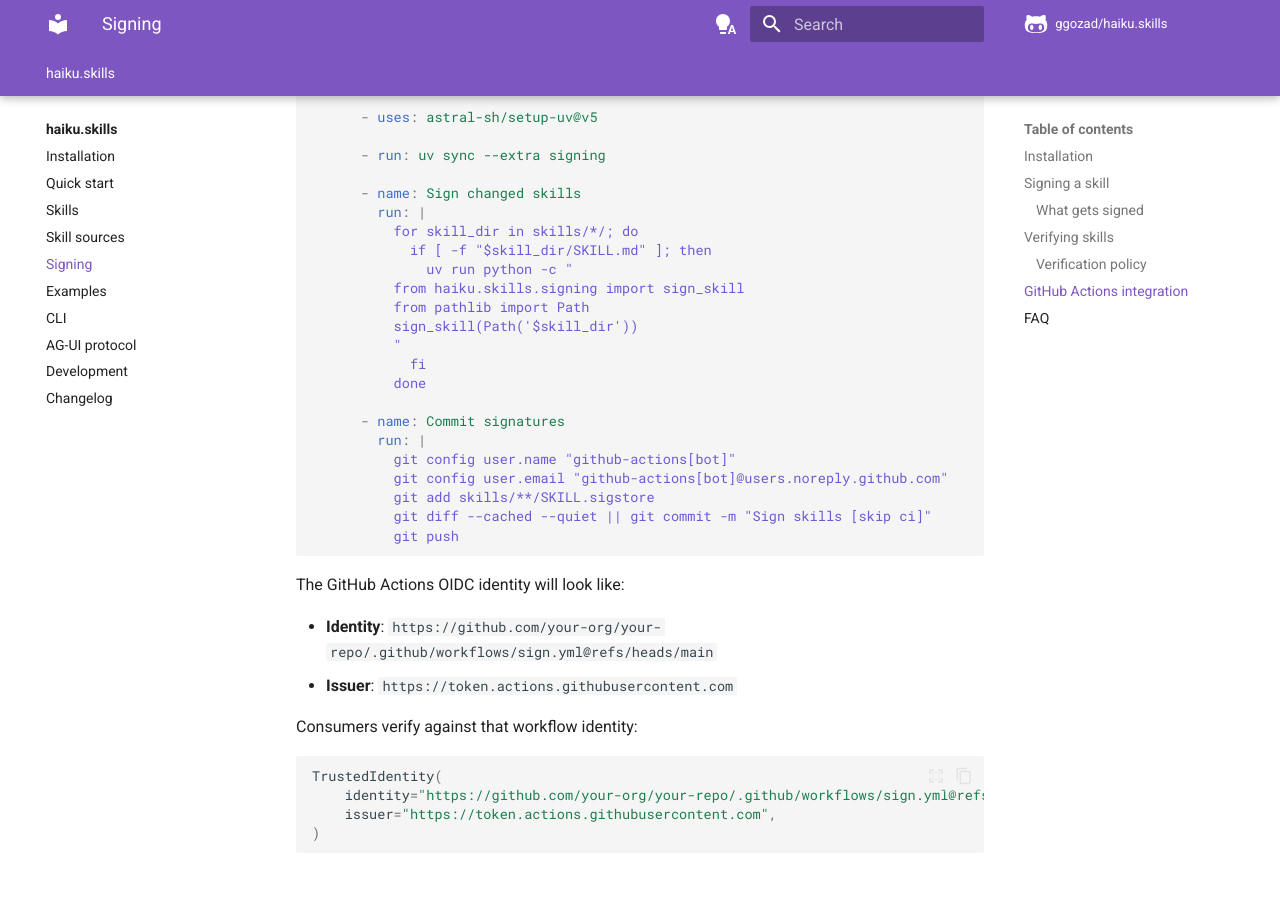
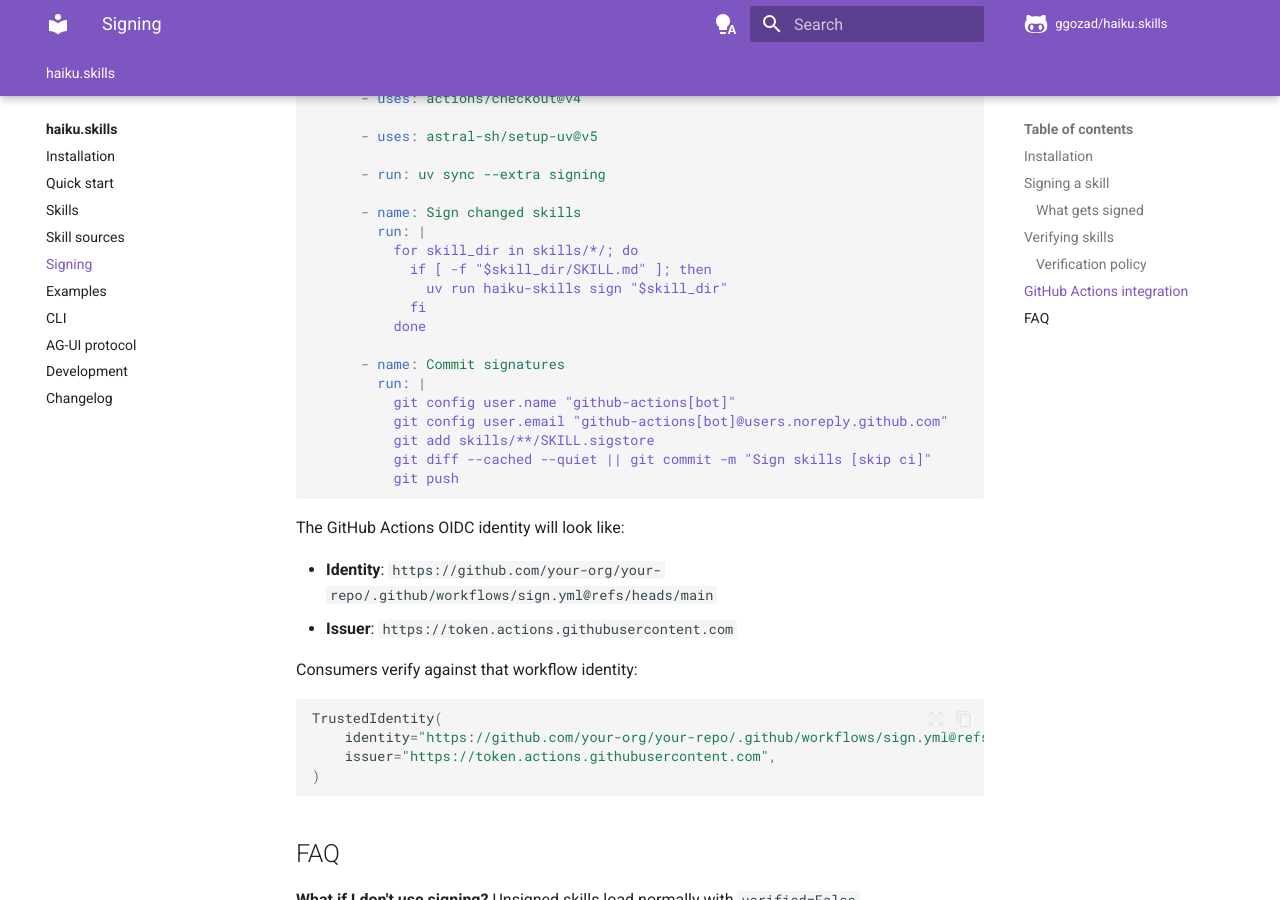
Before and after one commit to ggozad/haiku.skills, an MkDocs documentation site: the page built from docs/signing.md, in a window 1280 px wide and 900 px high, scrolled down 2876 px. Built offline with MkDocs 1.6.1 and Material for MkDocs 9.7.7, drawn with Linux system fonts in a browser that asks for light colours; comment, search, counter and statistics services are not loaded; some of the changed text lies outside the part shown.

Commit message:
fix verify_skill mutual exclusivity, cross-platform hash, docs cleanup

```diff
--- a/docs/signing.md
+++ b/docs/signing.md
@@ -130,11 +131,7 @@
         run: |
           for skill_dir in skills/*/; do
             if [ -f "$skill_dir/SKILL.md" ]; then
-              uv run python -c "
-          from haiku.skills.signing import sign_skill
-          from pathlib import Path
-          sign_skill(Path('$skill_dir'))
-          "
+              uv run haiku-skills sign "$skill_dir"
             fi
           done
 
```
Also changed, not shown: other parts of docs/signing.md (+2 -1 lines), CHANGELOG.md (+1 -1 lines), 2 other files.
